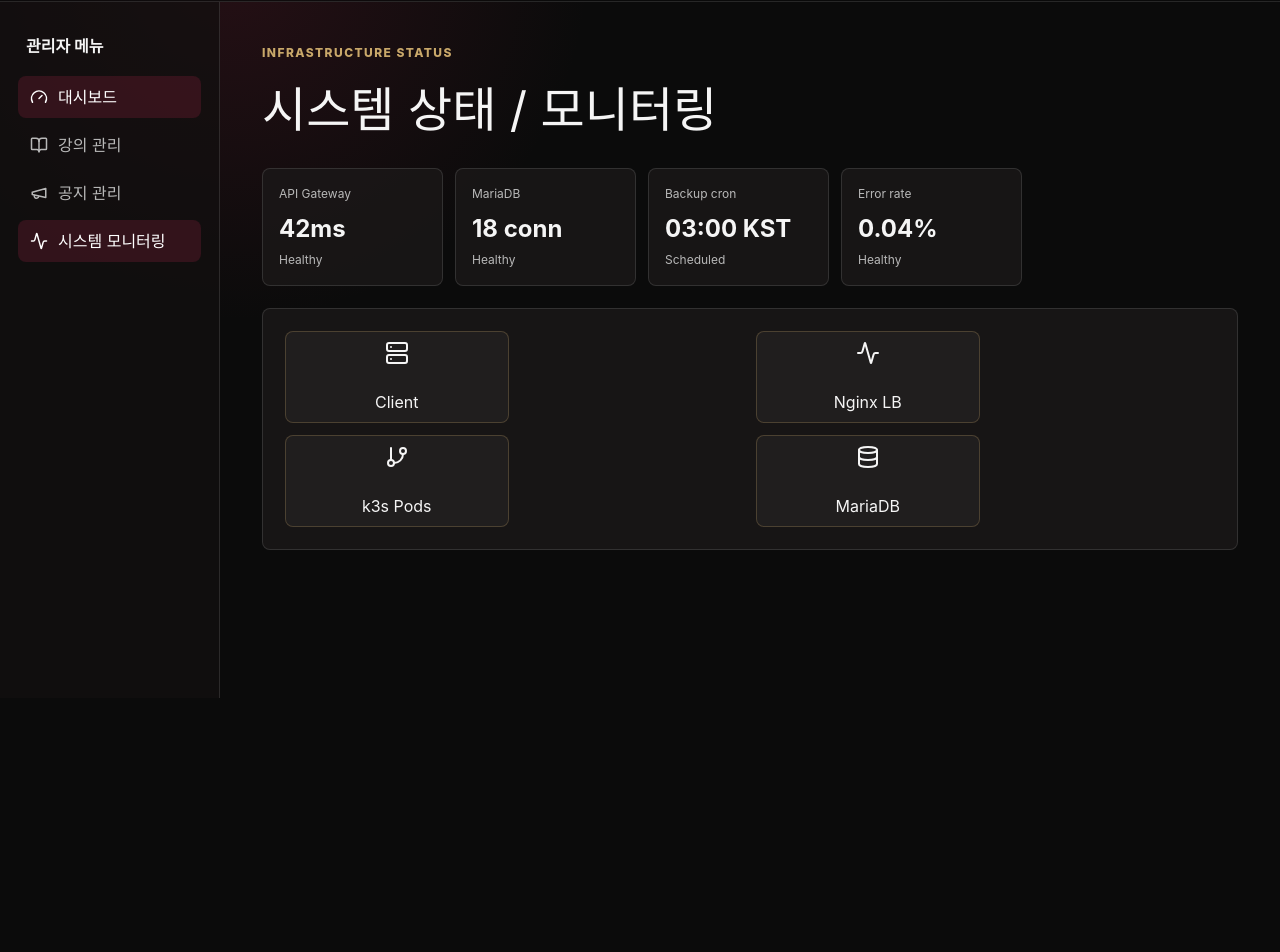
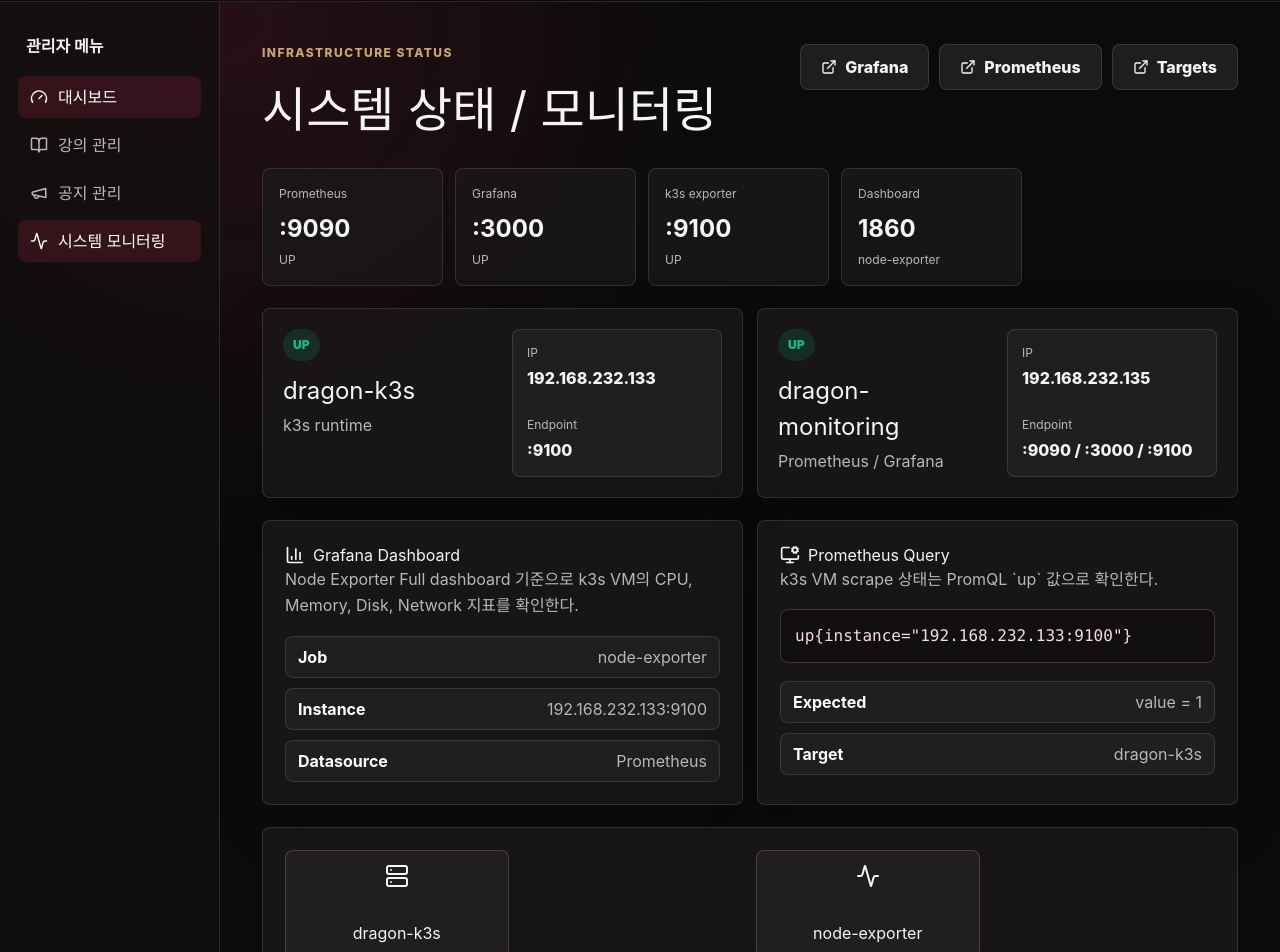
Before and after one commit to jhnet00/DragonUniv, a React (Vite) app in the folder Frontend/: page /admin/monitoring in a window 1280 px wide. Shown: the part 102-1054 px from the top of the page. Before the commit the page ends 800 px from the top, so only its background shows below. Built offline with nearby package versions, Linux system fonts and the light colour scheme; no server answers.

Commit message:
feat: document monitoring setup and update admin view

```diff
--- a/Frontend/src/pages/Monitoring.tsx
+++ b/Frontend/src/pages/Monitoring.tsx
@@ -1,21 +1,91 @@
-import { Activity, Database, GitBranch, Server } from "lucide-react";
+import { Activity, BarChart3, Database, ExternalLink, GitBranch, MonitorCog, Network, Server } from "lucide-react";
 import { MetricCard } from "../components/MetricCard";
+
+const monitoringLinks = [
+  { label: "Grafana", href: "http://192.168.232.135:3000", meta: "dashboard 1860" },
+  { label: "Prometheus", href: "http://192.168.232.135:9090", meta: "targets / query" },
+  { label: "Targets", href: "http://192.168.232.135:9090/targets", meta: "scrape status" },
+];
+
+const nodes = [
+  { name: "dragon-k3s", role: "k3s runtime", ip: "192.168.232.133", endpoint: ":9100", state: "UP" },
+  { name: "dragon-monitoring", role: "Prometheus / Grafana", ip: "192.168.232.135", endpoint: ":9090 / :3000 / :9100", state: "UP" },
+];
 
 export function Monitoring() {
   return (
     <section className="page-stack">
-      <div className="page-head compact"><div><p className="eyebrow">Infrastructure Status</p><h1>시스템 상태 / 모니터링</h1></div></div>
+      <div className="page-head compact">
+        <div>
+          <p className="eyebrow">Infrastructure Status</p>
+          <h1>시스템 상태 / 모니터링</h1>
+        </div>
+        <div className="monitoring-actions">
+          {monitoringLinks.map((link) => (
+            <a key={link.href} className="ghost-btn" href={link.href} target="_blank" rel="noreferrer">
+              <ExternalLink size={16} />
+              {link.label}
+            </a>
+          ))}
+        </div>
+      </div>
       <div className="admin-metrics">
-        <MetricCard label="API Gateway" value="42ms" />
-        <MetricCard label="MariaDB" value="18 conn" />
-        <MetricCard label="Backup cron" value="03:00 KST" state="Scheduled" />
-        <MetricCard label="Error rate" value="0.04%" />
+        <MetricCard label="Prometheus" value=":9090" state="UP" />
+        <MetricCard label="Grafana" value=":3000" state="UP" />
+        <MetricCard label="k3s exporter" value=":9100" state="UP" />
+        <MetricCard label="Dashboard" value="1860" state="node-exporter" />
       </div>
-      <div className="diagram">
-        <div><Server /> Client</div><span />
-        <div><Activity /> Nginx LB</div><span />
-        <div><GitBranch /> k3s Pods</div><span />
-        <div><Database /> MariaDB</div>
+
+      <div className="monitoring-grid">
+        {nodes.map((node) => (
+          <article className="monitor-node-card" key={node.name}>
+            <div>
+              <span className="label-chip good">{node.state}</span>
+              <h2>{node.name}</h2>
+              <p>{node.role}</p>
+            </div>
+            <dl>
+              <div><dt>IP</dt><dd>{node.ip}</dd></div>
+              <div><dt>Endpoint</dt><dd>{node.endpoint}</dd></div>
+            </dl>
+          </article>
+        ))}
+      </div>
+
+      <div className="monitoring-layout">
+        <article className="glass-panel">
+          <h2><BarChart3 size={20} /> Grafana Dashboard</h2>
+          <p>Node Exporter Full dashboard 기준으로 k3s VM의 CPU, Memory, Disk, Network 지표를 확인한다.</p>
+          <div className="monitoring-facts">
+            <span><strong>Job</strong>node-exporter</span>
+            <span><strong>Instance</strong>192.168.232.133:9100</span>
+            <span><strong>Datasource</strong>Prometheus</span>
+          </div>
+        </article>
+
+        <article className="glass-panel">
+          <h2><MonitorCog size={20} /> Prometheus Query</h2>
+          <p>k3s VM scrape 상태는 PromQL `up` 값으로 확인한다.</p>
+          <code className="query-chip">up&#123;instance="192.168.232.133:9100"&#125;</code>
+          <div className="monitoring-facts">
+            <span><strong>Expected</strong>value = 1</span>
+            <span><strong>Target</strong>dragon-k3s</span>
+          </div>
+        </article>
+      </div>
+
+      <div className="diagram monitoring-flow">
+        <div><Server /> dragon-k3s</div><span />
+        <div><Activity /> node-exporter</div><span />
+        <div><Database /> Prometheus</div><span />
+        <div><BarChart3 /> Grafana</div>
+      </div>
+
+      <div className="diagram monitoring-flow secondary">
+        <div><Network /> sugang.drg</div><span />
+        <div><GitBranch /> Traefik</div><span />
+        <div><Server /> Backend Pods</div><span />
+        <div><Activity /> Load Test</div>
       </div>
     </section>
   );
--- a/Frontend/src/styles/global.css
+++ b/Frontend/src/styles/global.css
@@ -167,6 +167,21 @@
 .detail-grid strong { color: #fff; }
 .diagram { display: grid; grid-template-columns: repeat(4, 1fr); align-items: center; gap: 12px; padding: 22px; border: 1px solid var(--line); border-radius: 8px; background: var(--panel); }
 .diagram div { min-height: 92px; display: grid; place-items: center; gap: 8px; border: 1px solid rgba(201,168,106,.26); border-radius: 8px; background: rgba(255,255,255,.04); }
+.monitoring-actions { display: flex; flex-wrap: wrap; justify-content: flex-end; gap: 10px; }
+.monitoring-grid { display: grid; grid-template-columns: repeat(2, minmax(260px, 1fr)); gap: 14px; }
+.monitor-node-card { display: grid; grid-template-columns: minmax(0, 1fr) auto; gap: 18px; align-items: start; min-height: 150px; padding: 20px; border: 1px solid var(--line); border-radius: 8px; background: var(--panel); box-shadow: 0 18px 50px rgba(0,0,0,.2); }
+.monitor-node-card h2 { margin: 12px 0 4px; font-size: 24px; }
+.monitor-node-card p { margin: 0; color: var(--muted); }
+.monitor-node-card dl { min-width: 210px; margin: 0; padding: 14px; border: 1px solid var(--line); border-radius: 8px; background: rgba(255,255,255,.04); }
+.monitor-node-card dl div + div { margin-top: 12px; }
+.monitor-node-card dd { overflow-wrap: anywhere; }
+.monitoring-layout { display: grid; grid-template-columns: repeat(2, minmax(260px, 1fr)); gap: 14px; }
+.monitoring-facts { display: grid; gap: 10px; margin-top: 18px; }
+.monitoring-facts span { display: flex; align-items: center; justify-content: space-between; gap: 12px; min-height: 42px; padding: 0 12px; border: 1px solid var(--line); border-radius: 8px; color: var(--muted); background: rgba(255,255,255,.04); }
+.monitoring-facts strong { color: #fff; }
+.query-chip { display: block; margin-top: 16px; padding: 14px; border: 1px solid rgba(201,168,106,.26); border-radius: 8px; color: #f6dbe3; background: rgba(0,0,0,.26); overflow-x: auto; }
+.monitoring-flow div { min-height: 108px; }
+.monitoring-flow.secondary { background: rgba(245,245,245,.035); }
 .not-found { min-height: 100vh; display: grid; place-content: center; justify-items: center; gap: 14px; text-align: center; }
 .not-found h1 { margin: 0; font-size: 92px; }
 
@@ -181,6 +196,9 @@
   .course-list-actions { justify-items: start; }
   .form-grid { grid-template-columns: repeat(2, minmax(180px, 1fr)); }
   .profile-layout, .two-col { grid-template-columns: 1fr; }
+  .monitoring-grid, .monitoring-layout { grid-template-columns: 1fr; }
+  .monitor-node-card { grid-template-columns: 1fr; }
+  .monitor-node-card dl { min-width: 0; }
 }
 
 @media (max-width: 700px) {
@@ -194,6 +212,9 @@
   .sidebar { top: 86px; }
   .page-head { display: grid; }
   .status-grid, .admin-metrics, .course-grid, .detail-grid, .diagram { grid-template-columns: 1fr; }
+  .monitoring-actions { justify-content: stretch; }
+  .monitoring-actions a { flex: 1 1 140px; }
+  .monitoring-facts span { align-items: flex-start; flex-direction: column; padding: 10px 12px; }
   .form-grid { grid-template-columns: 1fr; }
   .form-grid .wide { grid-column: auto; }
   .form-actions, .form-title { align-items: stretch; flex-direction: column; }
```
Also changed, not shown: 2 other files (tests, documents, lock files or other folders).
